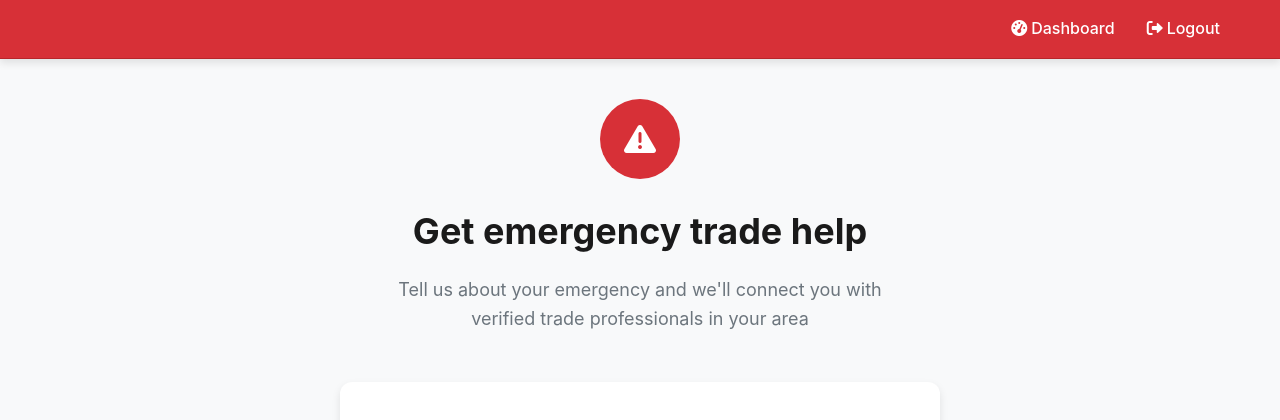
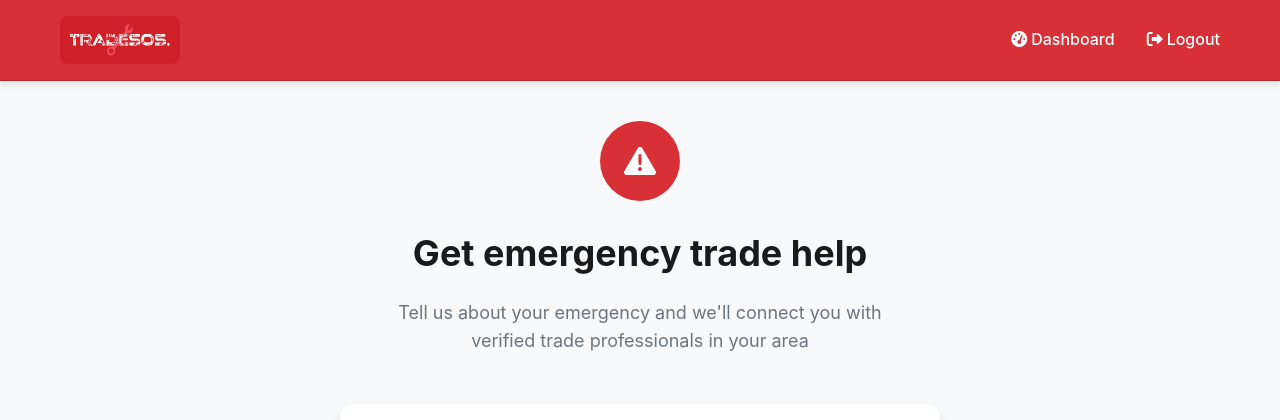
Before and after one commit to Vlad1343/TradeSOS, a Flask app: page /job-request in a window 1280 px wide. Shown: the top 420 px of the page. Run offline with Flask 3, Linux system fonts and the light colour scheme; the visitor is signed in with stand-in values (Sample User, id 1); some libraries are stand-ins or nearby versions.

Commit message:
Blend the TradeSOS logo seamlessly into the homepage header
Update base_checkatrade.html to display the TradeSOS logo and modify static/css/checkatrade-style.css to ensure the logo's background color matches the toolbar and has no visible borders.

Replit-Commit-Author: Agent
Replit-Commit-Session-Id: 4dc69728-33f4-43b5-ad79-57e2135000da
Replit-Commit-Checkpoint-Type: full_checkpoint
Replit-Commit-Screenshot-Url: https://storage.googleapis.com/screenshot-production-us-central1/99d5f9be-1c8c-441d-808b-75470323a71e/4dc69728-33f4-43b5-ad79-57e2135000da/1mV30tr

```diff
--- a/static/css/checkatrade-style.css
+++ b/static/css/checkatrade-style.css
@@ -66,6 +66,14 @@ body {
 .navbar-brand img {
     height: 48px;
     width: auto;
+    border-radius: 6px;
+    /* Blend seamlessly with navbar background */
+    background: var(--tradesos-red);
+    /* Remove any border or outline */
+    border: none;
+    outline: none;
+    /* Ensure smooth integration */
+    vertical-align: middle;
 }
 
 .navbar-nav {
--- a/templates/base_checkatrade.html
+++ b/templates/base_checkatrade.html
@@ -21,7 +21,7 @@
         <div class="container">
             <div class="navbar-content">
                 <a href="{{ url_for('index') }}" class="navbar-brand">
-                    <!-- Logo temporarily hidden to remove text -->
+                    <img src="{{ url_for('static', filename='images/tradesos-logo.png') }}" alt="Logo">
                 </a>
 
                 <div class="navbar-nav">
```
